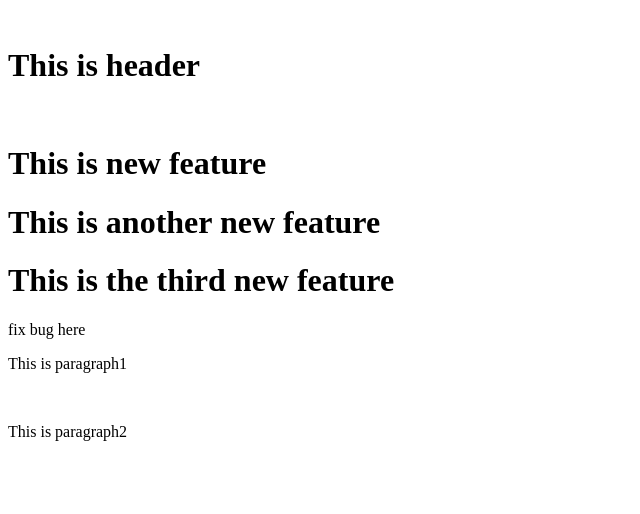
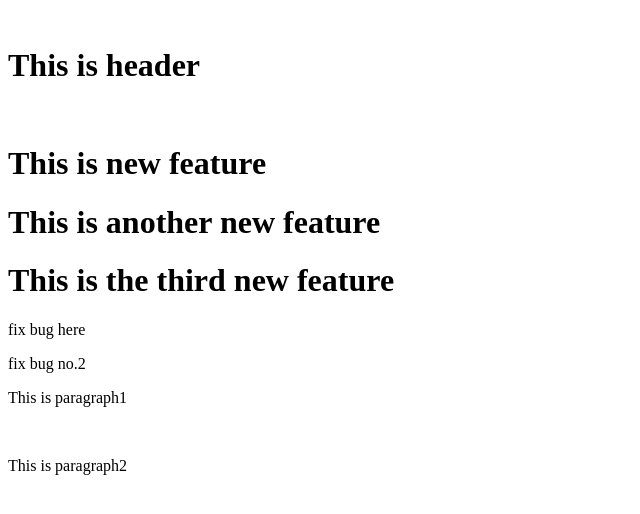
Before and after one commit to Supakorn1046/sample_git2, a plain HTML site: page index.html in a window 1280 px wide. Shown: the whole page, without its empty margins (0-640 px from the left). Drawn offline with Linux system fonts and the light colour scheme.

Commit message:
Fix #2 successfully!

```diff
--- a/index.html
+++ b/index.html
@@ -7,6 +7,7 @@
 <h1>This is another new feature</h1>
 <h1>This is the third new feature</h1>
 <p>fix bug here</p>
+<p>fix bug no.2</p>
 <p>This is paragraph1</p>
 <p>This is paragraph2</p>
 </body>
```
